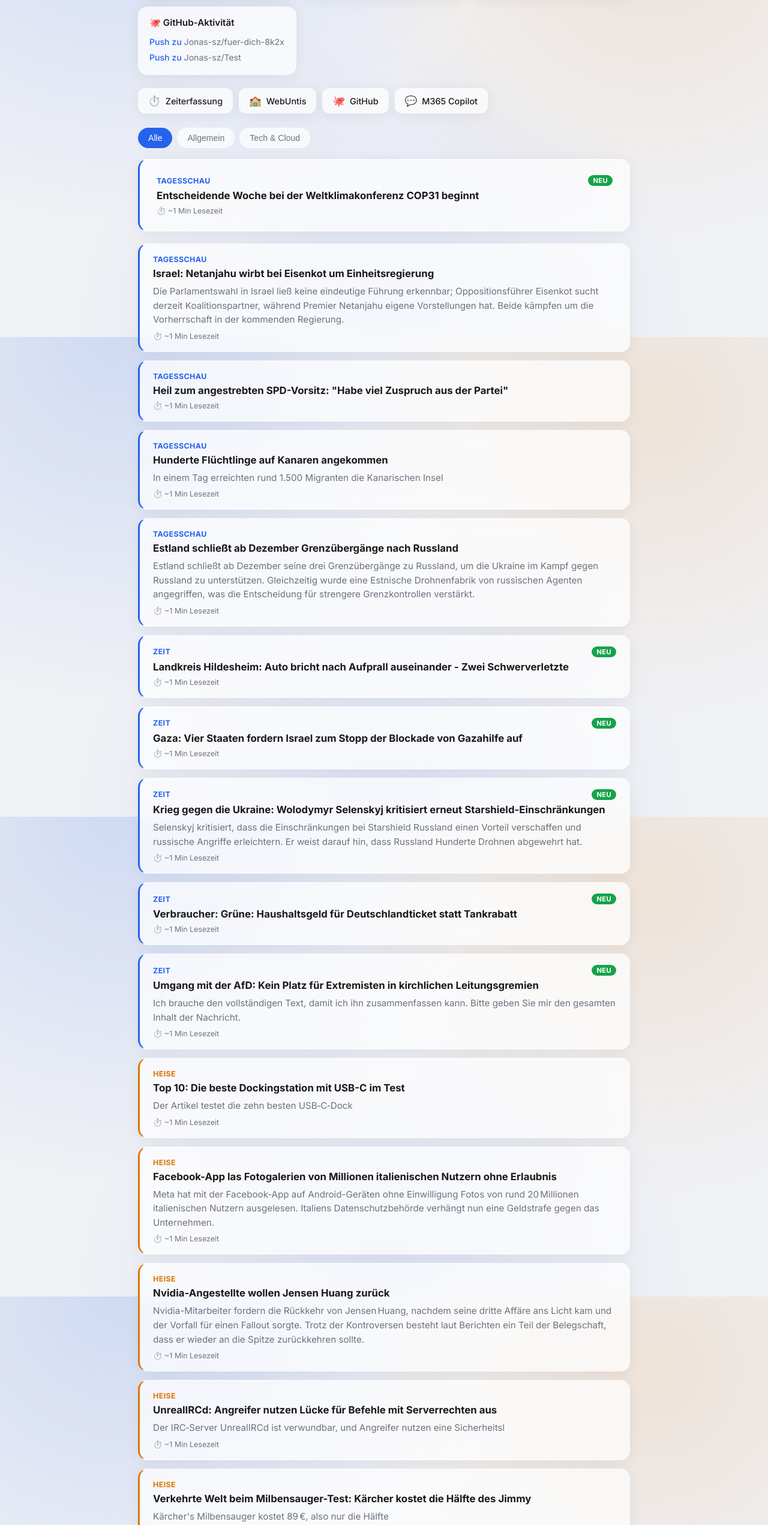
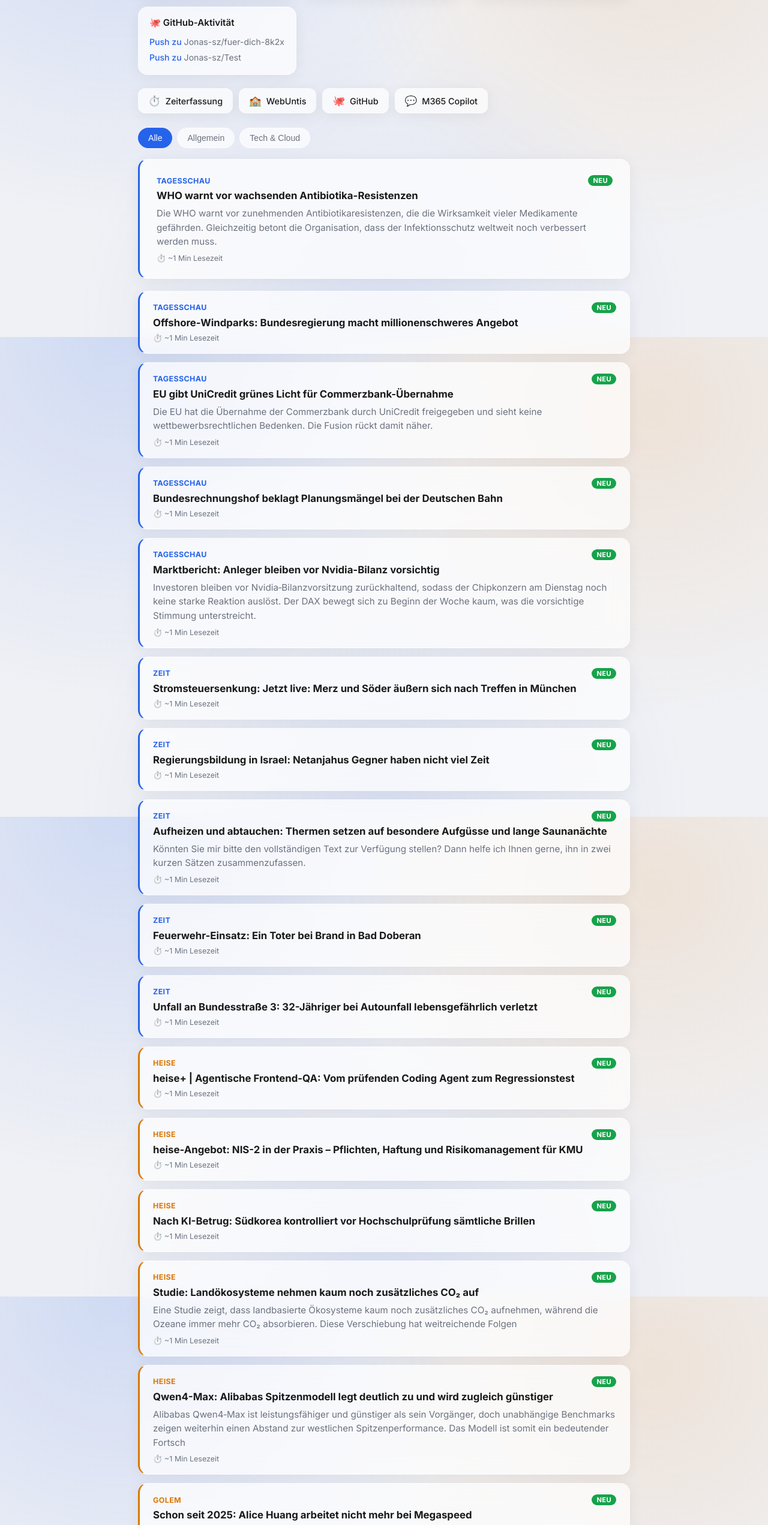
Before and after one commit to Jonas-sz/news-dashboard, a plain HTML site: page index.html in a window 1280 px wide. Shown: the part 238-2781 px from the top of the page at 60% size. Drawn offline with Linux system fonts and the light colour scheme.

Commit message:
Update news

```diff
--- a/index.html
+++ b/index.html
@@ -129,10 +129,10 @@
 <body data-theme="light">
   <div id="skeleton">📰</div>
   <div class="topbar">
-    <h1>Guten Morgen, Jonas ☀️</h1>
+    <h1>Hey Jonas 👋</h1>
     <button class="toggle-btn" id="themeToggle" aria-label="Dark Mode umschalten">🌙</button>
   </div>
-  <p class="updated">Zuletzt aktualisiert: 16.11.2026 02:45 Uhr</p>
+  <p class="updated">Zuletzt aktualisiert: 16.11.2026 11:23 Uhr</p>
 
       <div class="stats-bar">
         <div class="stat"><strong>20</strong> Artikel</div>
@@ -147,10 +147,10 @@
   <div class="widgets">
 
         <div class="widget weather">
-          <span class="weather-icon">🌦️</span>
+          <span class="weather-icon">🌧️</span>
           <div>
-            <div class="weather-temp">9°C</div>
-            <div class="widget-sub">Regenschauer · Detmold</div>
+            <div class="weather-temp">8°C</div>
+            <div class="widget-sub">Leichter Regen · Detmold</div>
           </div>
         </div>
 
@@ -190,45 +190,45 @@
             <div class="source">Tagesschau</div>
             <span class="badge-new">NEU</span>
           </div>
-          <h3><a href="https://www.tagesschau.de/ausland/asien/cop-klimagipfel-schneider-100.html" target="_blank" rel="noopener">Entscheidende Woche bei der Weltklimakonferenz COP31 beginnt</a></h3>
-          <p></p>
+          <h3><a href="https://www.tagesschau.de/wissen/gesundheit/who-antibiotika-resistenzen-100.html" target="_blank" rel="noopener">WHO warnt vor wachsenden Antibiotika-Resistenzen</a></h3>
+          <p>Die WHO warnt vor zunehmenden Antibiotikaresistenzen, die die Wirksamkeit vieler Medikamente gefährden. Gleichzeitig betont die Organisation, dass der Infektionsschutz weltweit noch verbessert werden muss.</p>
           <div class="read-time">⏱️ ~1 Min Lesezeit</div>
         </div>
 
         <div class="card" data-category="allgemein" style="animation-delay:0.05s; --cat-color:#2563eb">
           <div class="card-top">
             <div class="source">Tagesschau</div>
-
+            <span class="badge-new">NEU</span>
           </div>
-          <h3><a href="https://www.tagesschau.de/ausland/asien/israel-netanjahu-einheitsregierung-100.html" target="_blank" rel="noopener">Israel: Netanjahu wirbt bei Eisenkot um Einheitsregierung</a></h3>
-          <p>Die Parlamentswahl in Israel ließ keine eindeutige Führung erkennbar; Oppositionsführer Eisenkot sucht derzeit Koalitionspartner, während Premier Netanjahu eigene Vorstellungen hat. Beide kämpfen um die Vorherrschaft in der kommenden Regierung.</p>
+          <h3><a href="https://www.tagesschau.de/investigativ/ndr/offshore-bundesregierung-100.html" target="_blank" rel="noopener">Offshore-Windparks: Bundesregierung macht millionenschweres Angebot</a></h3>
+          <p></p>
           <div class="read-time">⏱️ ~1 Min Lesezeit</div>
         </div>
         <div class="card" data-category="allgemein" style="animation-delay:0.1s; --cat-color:#2563eb">
           <div class="card-top">
             <div class="source">Tagesschau</div>
-
+            <span class="badge-new">NEU</span>
           </div>
-          <h3><a href="https://www.tagesschau.de/inland/innenpolitik/heil-spd-kandidatur-100.html" target="_blank" rel="noopener">Heil zum angestrebten SPD-Vorsitz: "Habe viel Zuspruch aus der Partei"</a></h3>
-          <p></p>
+          <h3><a href="https://www.tagesschau.de/wirtschaft/unternehmen/commerzbank-unicredit-eu-genehmigung-100.html" target="_blank" rel="noopener">EU gibt UniCredit grünes Licht für Commerzbank-Übernahme</a></h3>
+          <p>Die EU hat die Übernahme der Commerzbank durch UniCredit freigegeben und sieht keine wettbewerbsrechtlichen Bedenken. Die Fusion rückt damit näher.</p>
           <div class="read-time">⏱️ ~1 Min Lesezeit</div>
         </div>
         <div class="card" data-category="allgemein" style="animation-delay:0.15000000000000002s; --cat-color:#2563eb">
           <div class="card-top">
             <div class="source">Tagesschau</div>
-
+            <span class="badge-new">NEU</span>
           </div>
-          <h3><a href="https://www.tagesschau.de/ausland/europa/fluechtlinge-ankunft-kanaren-100.html" target="_blank" rel="noopener">Hunderte Flüchtlinge auf Kanaren angekommen</a></h3>
-          <p>In einem Tag erreichten rund 1.500 Migranten die Kanarischen Insel</p>
+          <h3><a href="https://www.tagesschau.de/wirtschaft/unternehmen/rechnungshof-bahn-100.html" target="_blank" rel="noopener">Bundesrechnungshof beklagt Planungsmängel bei der Deutschen Bahn</a></h3>
+          <p></p>
           <div class="read-time">⏱️ ~1 Min Lesezeit</div>
         </div>
         <div class="card" data-category="allgemein" style="animation-delay:0.2s; --cat-color:#2563eb">
           <div class="card-top">
             <div class="source">Tagesschau</div>
-
+            <span class="badge-new">NEU</span>
           </div>
-          <h3><a href="https://www.tagesschau.de/ausland/europa/estland-russland-grenze-geschlossen-100.html" target="_blank" rel="noopener">Estland schließt ab Dezember Grenzübergänge nach Russland</a></h3>
-          <p>Estland schließt ab Dezember seine drei Grenzübergänge zu Russland, um die Ukraine im Kampf gegen Russland zu unterstützen. Gleichzeitig wurde eine Estnische Drohnenfabrik von russischen Agenten angegriffen, was die Entscheidung für strengere Grenzkontrollen verstärkt.</p>
+          <h3><a href="https://www.tagesschau.de/wirtschaft/finanzen/marktberichte/marktbericht-dax-dow-nvidia-rekordhoch-100.html" target="_blank" rel="noopener">Marktbericht: Anleger bleiben vor Nvidia-Bilanz vorsichtig</a></h3>
+          <p>Investoren bleiben vor Nvidia‑Bilanzvorsitzung zurückhaltend, sodass der Chipkonzern am Dienstag noch keine starke Reaktion auslöst. Der DAX bewegt sich zu Beginn der Woche kaum, was die vorsichtige Stimmung unterstreicht.</p>
           <div class="read-time">⏱️ ~1 Min Lesezeit</div>
         </div>
         <div class="card" data-category="allgemein" style="animation-delay:0.25s; --cat-color:#2563eb">
@@ -236,7 +236,7 @@
             <div class="source">Zeit</div>
             <span class="badge-new">NEU</span>
           </div>
-          <h3><a href="https://www.zeit.de/news/2026-11/16/auto-bricht-nach-aufprall-auseinander-zwei-schwerverletzte" target="_blank" rel="noopener">Landkreis Hildesheim: Auto bricht nach Aufprall auseinander - Zwei Schwerverletzte</a></h3>
+          <h3><a href="https://www.zeit.de/politik/deutschland/2026-11/stromsteuersenkung-friedrich-merz-markus-soeder-pressekonferenz-live" target="_blank" rel="noopener">Stromsteuersenkung: Jetzt live: Merz und Söder äußern sich nach Treffen in München</a></h3>
           <p></p>
           <div class="read-time">⏱️ ~1 Min Lesezeit</div>
         </div>
@@ -245,7 +245,7 @@
             <div class="source">Zeit</div>
             <span class="badge-new">NEU</span>
           </div>
-          <h3><a href="https://www.zeit.de/politik/ausland/2025-10/krieg-gaza-israel-hamas-liveblog" target="_blank" rel="noopener">Gaza: Vier Staaten fordern Israel zum Stopp der Blockade von Gazahilfe auf</a></h3>
+          <h3><a href="https://www.zeit.de/politik/ausland/2026-11/regierungsbildung-israel-gadi-eisenkot-benjamin-netanjahu-parlament" target="_blank" rel="noopener">Regierungsbildung in Israel: Netanjahus Gegner haben nicht viel Zeit</a></h3>
           <p></p>
           <div class="read-time">⏱️ ~1 Min Lesezeit</div>
         </div>
@@ -254,8 +254,8 @@
             <div class="source">Zeit</div>
             <span class="badge-new">NEU</span>
           </div>
-          <h3><a href="https://www.zeit.de/politik/ausland/ukraine-krieg-news-liveblog" target="_blank" rel="noopener">Krieg gegen die Ukraine: Wolodymyr Selenskyj kritisiert erneut Starshield-Einschränkungen</a></h3>
-          <p>Selenskyj kritisiert, dass die Einschränkungen bei Starshield Russland einen Vorteil verschaffen und russische Angriffe erleichtern. Er weist darauf hin, dass Russland Hunderte Drohnen abgewehrt hat.</p>
+          <h3><a href="https://www.zeit.de/news/2026-11/16/thermen-setzen-auf-besondere-aufguesse-und-lange-saunanaechte" target="_blank" rel="noopener">Aufheizen und abtauchen: Thermen setzen auf besondere Aufgüsse und lange Saunanächte</a></h3>
+          <p>Könnten Sie mir bitte den vollständigen Text zur Verfügung stellen? Dann helfe ich Ihnen gerne, ihn in zwei kurzen Sätzen zusammenzufassen.</p>
           <div class="read-time">⏱️ ~1 Min Lesezeit</div>
         </div>
         <div class="card" data-category="allgemein" style="animation-delay:0.4s; --cat-color:#2563eb">
@@ -263,7 +263,7 @@
             <div class="source">Zeit</div>
             <span class="badge-new">NEU</span>
           </div>
-          <h3><a href="https://www.zeit.de/news/2026-11/16/gruene-haushaltsgeld-fuer-deutschlandticket-statt-tankrabatt" target="_blank" rel="noopener">Verbraucher: Grüne: Haushaltsgeld für Deutschlandticket statt Tankrabatt</a></h3>
+          <h3><a href="https://www.zeit.de/news/2026-11/16/ein-toter-bei-brand-in-bad-doberan" target="_blank" rel="noopener">Feuerwehr-Einsatz: Ein Toter bei Brand in Bad Doberan</a></h3>
           <p></p>
           <div class="read-time">⏱️ ~1 Min Lesezeit</div>
         </div>
@@ -272,98 +272,98 @@
             <div class="source">Zeit</div>
             <span class="badge-new">NEU</span>
           </div>
-          <h3><a href="https://www.zeit.de/news/2026-11/16/kein-platz-fuer-extremisten-in-kirchlichen-leitungsgremien" target="_blank" rel="noopener">Umgang mit der AfD: Kein Platz für Extremisten in kirchlichen Leitungsgremien</a></h3>
-          <p>Ich brauche den vollständigen Text, damit ich ihn zusammenfassen kann. Bitte geben Sie mir den gesamten Inhalt der Nachricht.</p>
+          <h3><a href="https://www.zeit.de/news/2026-11/16/kollision-an-b3-32-jaehriger-lebensgefaehrlich-verletzt" target="_blank" rel="noopener">Unfall an Bundesstraße 3: 32-Jähriger bei Autounfall lebensgefährlich verletzt</a></h3>
+          <p></p>
           <div class="read-time">⏱️ ~1 Min Lesezeit</div>
         </div>
         <div class="card" data-category="tech" style="animation-delay:0.5s; --cat-color:#d97706">
           <div class="card-top">
             <div class="source">Heise</div>
-
+            <span class="badge-new">NEU</span>
           </div>
-          <h3><a href="https://www.heise.de/bestenlisten/testsieger/top-10-die-beste-dockingstation-im-test-strom-bild-und-daten-ueber-ein-kabel/nvxfwxg?wt_mc=rss.red.ho.ho.atom.beitrag.beitrag" target="_blank" rel="noopener">Top 10: Die beste Dockingstation mit USB-C im Test</a></h3>
-          <p>Der Artikel testet die zehn besten USB‑C‑Dock</p>
+          <h3><a href="https://www.heise.de/hintergrund/Agentische-Frontend-QA-Vom-pruefenden-Coding-Agent-zum-Regressionstest-11519362.html?wt_mc=rss.red.ho.ho.atom.beitrag_plus.beitrag_plus" target="_blank" rel="noopener">heise+ | Agentische Frontend-QA: Vom prüfenden Coding Agent zum Regressionstest</a></h3>
+          <p></p>
           <div class="read-time">⏱️ ~1 Min Lesezeit</div>
         </div>
         <div class="card" data-category="tech" style="animation-delay:0.55s; --cat-color:#d97706">
           <div class="card-top">
             <div class="source">Heise</div>
-
+            <span class="badge-new">NEU</span>
           </div>
-          <h3><a href="https://www.heise.de/news/Datenschutzverstoss-Meta-soll-in-Italien-805-Millionen-Euro-Strafe-zahlen-11525635.html?wt_mc=rss.red.ho.ho.atom.beitrag.beitrag" target="_blank" rel="noopener">Facebook-App las Fotogalerien von Millionen italienischen Nutzern ohne Erlaubnis</a></h3>
-          <p>Meta hat mit der Facebook‑App auf Android-Geräten ohne Einwilligung Fotos von rund 20 Millionen italienischen Nutzern ausgelesen. Italiens Datenschutzbehörde verhängt nun eine Geldstrafe gegen das Unternehmen.</p>
+          <h3><a href="https://www.heise.de/news/NIS-2-in-der-Praxis-Pflichten-Haftung-und-Risikomanagement-fuer-KMU-11521881.html?wt_mc=rss.red.ho.ho.atom.beitrag.beitrag" target="_blank" rel="noopener">heise-Angebot: NIS-2 in der Praxis – Pflichten, Haftung und Risikomanagement für KMU</a></h3>
+          <p></p>
           <div class="read-time">⏱️ ~1 Min Lesezeit</div>
         </div>
         <div class="card" data-category="tech" style="animation-delay:0.6000000000000001s; --cat-color:#d97706">
           <div class="card-top">
             <div class="source">Heise</div>
-
+            <span class="badge-new">NEU</span>
           </div>
-          <h3><a href="https://www.heise.de/news/Nvidia-Angestellte-wollen-Jensen-Huang-zurueck-11525279.html?wt_mc=rss.red.ho.ho.atom.beitrag.beitrag" target="_blank" rel="noopener">Nvidia-Angestellte wollen Jensen Huang zurück</a></h3>
-          <p>Nvidia-Mitarbeiter fordern die Rückkehr von Jensen Huang, nachdem seine dritte Affäre ans Licht kam und der Vorfall für einen Fallout sorgte. Trotz der Kontroversen besteht laut Berichten ein Teil der Belegschaft, dass er wieder an die Spitze zurückkehren sollte.</p>
+          <h3><a href="https://www.heise.de/news/Nach-KI-Betrug-Suedkorea-kontrolliert-vor-Hochschulpruefung-saemtliche-Brillen-11526110.html?wt_mc=rss.red.ho.ho.atom.beitrag.beitrag" target="_blank" rel="noopener">Nach KI-Betrug: Südkorea kontrolliert vor Hochschulprüfung sämtliche Brillen</a></h3>
+          <p></p>
           <div class="read-time">⏱️ ~1 Min Lesezeit</div>
         </div>
         <div class="card" data-category="tech" style="animation-delay:0.65s; --cat-color:#d97706">
           <div class="card-top">
             <div class="source">Heise</div>
-
+            <span class="badge-new">NEU</span>
           </div>
-          <h3><a href="https://www.heise.de/news/Angriffe-auf-UnrealIRCd-Sicherheitsluecke-ermoeglicht-Befehle-mit-Serverrechten-11525565.html?wt_mc=rss.red.ho.ho.atom.beitrag.beitrag" target="_blank" rel="noopener">UnrealIRCd: Angreifer nutzen Lücke für Befehle mit Serverrechten aus</a></h3>
-          <p>Der IRC‑Server UnrealIRCd ist verwundbar, und Angreifer nutzen eine Sicherheitsl</p>
+          <h3><a href="https://www.heise.de/news/Studie-Landoekosysteme-nehmen-kaum-noch-zusaetzliches-CO-auf-11526097.html?wt_mc=rss.red.ho.ho.atom.beitrag.beitrag" target="_blank" rel="noopener">Studie: Landökosysteme nehmen kaum noch zusätzliches CO₂ auf</a></h3>
+          <p>Eine Studie zeigt, dass landbasierte Ökosysteme kaum noch zusätzliches CO₂ aufnehmen, während die Ozeane immer mehr CO₂ absorbieren. Diese Verschiebung hat weitreichende Folgen</p>
           <div class="read-time">⏱️ ~1 Min Lesezeit</div>
         </div>
         <div class="card" data-category="tech" style="animation-delay:0.7000000000000001s; --cat-color:#d97706">
           <div class="card-top">
             <div class="source">Heise</div>
-
+            <span class="badge-new">NEU</span>
           </div>
-          <h3><a href="https://www.heise.de/bestenlisten/ratgeber/verkehrte-welt-beim-milbensauger-test-kaercher-kostet-die-haelfte-des-jimmy/c4vs6pm?wt_mc=rss.red.ho.ho.atom.beitrag.beitrag" target="_blank" rel="noopener">Verkehrte Welt beim Milbensauger-Test: Kärcher kostet die Hälfte des Jimmy</a></h3>
-          <p>Kärcher's Milbensauger kostet 89 €, also nur die Hälfte</p>
+          <h3><a href="https://www.heise.de/news/Alibaba-startet-Qwen4-Max-Effizienter-und-guenstiger-als-der-Vorgaenger-11526093.html?wt_mc=rss.red.ho.ho.atom.beitrag.beitrag" target="_blank" rel="noopener">Qwen4-Max: Alibabas Spitzenmodell legt deutlich zu und wird zugleich günstiger</a></h3>
+          <p>Alibabas Qwen4‑Max ist leistungsfähiger und günstiger als sein Vorgänger, doch unabhängige Benchmarks zeigen weiterhin einen Abstand zur westlichen Spitzenperformance. Das Modell ist somit ein bedeutender Fortsch</p>
           <div class="read-time">⏱️ ~1 Min Lesezeit</div>
         </div>
         <div class="card" data-category="tech" style="animation-delay:0.75s; --cat-color:#d97706">
           <div class="card-top">
             <div class="source">Golem</div>
-
+            <span class="badge-new">NEU</span>
           </div>
-          <h3><a href="https://www.golem.de/news/wegen-foto-videozugriff-meta-soll-in-italien-805-millionen-euro-strafe-zahlen-2611-215236.html" target="_blank" rel="noopener">Wegen Foto- & Videozugriff: Meta soll in Italien 805 Millionen Euro Strafe zahlen</a></h3>
+          <h3><a href="https://www.golem.de/news/schon-seit-2025-alice-huang-arbeitet-nicht-mehr-bei-megaspeed-2611-215255.html" target="_blank" rel="noopener">Schon seit 2025: Alice Huang arbeitet nicht mehr bei Megaspeed</a></h3>
           <p></p>
           <div class="read-time">⏱️ ~1 Min Lesezeit</div>
         </div>
         <div class="card" data-category="tech" style="animation-delay:0.8s; --cat-color:#d97706">
           <div class="card-top">
             <div class="source">Golem</div>
-
+            <span class="badge-new">NEU</span>
           </div>
-          <h3><a href="https://www.golem.de/news/lieferungen-amazon-drohnenlaerm-veraergert-anwohner-2611-215235.html" target="_blank" rel="noopener">Lieferungen: Amazon-Drohnenlärm verärgert Anwohner</a></h3>
-          <p>Amazon plant, die Einsatzgebiete seiner Lieferdrohnen in den USA massiv zu erweitern. Mehrere US-Bundesstaaten reagieren mit Gegenmaßnahmen gegen den damit verbundenen Lärm.</p>
+          <h3><a href="https://www.golem.de/news/skydance-nach-der-warner-uebernahme-so-werden-hbo-max-und-paramount-zusammengelegt-2611-215254.html" target="_blank" rel="noopener">Skydance nach der Warner-Übernahme: So werden HBO Max und Paramount+ zusammengelegt</a></h3>
+          <p></p>
           <div class="read-time">⏱️ ~1 Min Lesezeit</div>
         </div>
         <div class="card" data-category="tech" style="animation-delay:0.8500000000000001s; --cat-color:#d97706">
           <div class="card-top">
             <div class="source">Golem</div>
-
+            <span class="badge-new">NEU</span>
           </div>
-          <h3><a href="https://www.golem.de/news/eeg-reform-einspeiseverguetung-fuer-kleine-solaranlagen-soll-bleiben-2611-215234.html" target="_blank" rel="noopener">EEG-Reform: Einspeisevergütung für kleine Solaranlagen soll bleiben</a></h3>
+          <h3><a href="https://www.golem.de/news/anzeige-tv-hintergrundbeleuchtung-mit-kamera-zum-tiefpreis-bei-amazon-2611-215253.html" target="_blank" rel="noopener">Anzeige: TV-Hintergrundbeleuchtung mit Kamera zum Tiefpreis bei Amazon</a></h3>
           <p></p>
           <div class="read-time">⏱️ ~1 Min Lesezeit</div>
         </div>
         <div class="card" data-category="tech" style="animation-delay:0.9s; --cat-color:#d97706">
           <div class="card-top">
             <div class="source">Golem</div>
-
+            <span class="badge-new">NEU</span>
           </div>
-          <h3><a href="https://www.golem.de/news/anzeige-beliebter-nass-trockensauger-von-roborock-zum-neuen-amazon-bestpreis-nur-149-euro-2611-215186.html" target="_blank" rel="noopener">Anzeige: Beliebter Nass-Trockensauger von Roborock zum neuen Amazon-Bestpreis nur 149 Euro</a></h3>
-          <p></p>
+          <h3><a href="https://www.golem.de/news/gamedev-mobile-games-studios-setzen-besonders-haeufig-auf-ki-2611-215252.html" target="_blank" rel="noopener">Gamedev: Mobile-Games-Studios setzen besonders häufig auf KI</a></h3>
+          <p>Mobile-Games-Studios setzen besonders häufig auf</p>
           <div class="read-time">⏱️ ~1 Min Lesezeit</div>
         </div>
         <div class="card" data-category="tech" style="animation-delay:0.9500000000000001s; --cat-color:#d97706">
           <div class="card-top">
             <div class="source">Golem</div>
-
+            <span class="badge-new">NEU</span>
           </div>
-          <h3><a href="https://www.golem.de/news/anleger-suchen-rendite-bitcoin-faellt-2611-215232.html" target="_blank" rel="noopener">Anleger suchen Rendite: Bitcoin fällt</a></h3>
-          <p>Bitcoin und Gold leiden unter steigender Inflation und höheren Zinserwartungen, was zu Kursverlusten führt. Gleichzeitig lockt der KI‑Boom jedoch neues Kapital an.</p>
+          <h3><a href="https://www.golem.de/news/ki-boom-samsung-will-komplettanbieter-fuer-ki-rechenzentren-werden-2611-215251.html" target="_blank" rel="noopener">KI-Boom: Samsung will Komplettanbieter für KI-Rechenzentren werden</a></h3>
+          <p></p>
           <div class="read-time">⏱️ ~1 Min Lesezeit</div>
         </div>
 
```
